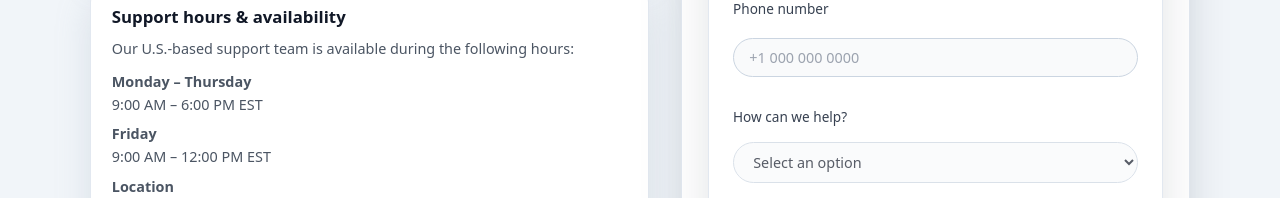
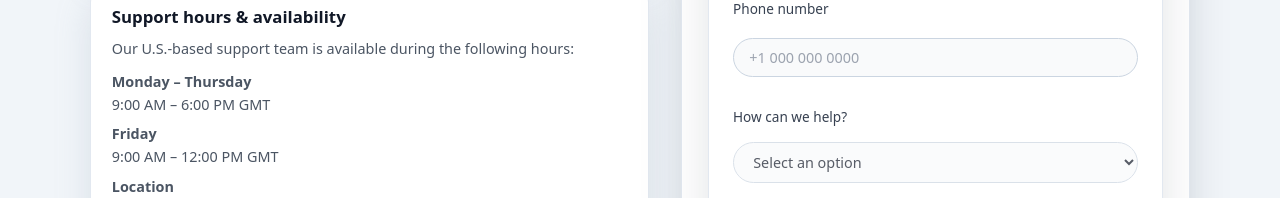
Before and after one commit to JamesBJqueen/04capital-invest, a React (Vite) app: page /contact in a window 1280 px wide. Shown: the part 754-952 px from the top of the page. Built offline with nearby package versions, Linux system fonts and the light colour scheme; a web font is replaced by a local one.

Commit message:
Change support hours to GMT and update location
Updated support hours and location for contact information.

```diff
--- a/src/sections/ContactSection/components/ContactGrid.tsx
+++ b/src/sections/ContactSection/components/ContactGrid.tsx
@@ -51,9 +51,9 @@ export const ContactGrid = () => {
           title="Support hours & availability"
           description="Our U.S.-based support team is available during the following hours:"
           contactItems={[
-            { label: "Monday – Thursday", content: "9:00 AM – 6:00 PM EST" },
-            { label: "Friday", content: "9:00 AM – 12:00 PM EST" },
-            { label: "Location", content: "U.S.-based support team" },
+            { label: "Monday – Thursday", content: "9:00 AM – 6:00 PM GMT" },
+            { label: "Friday", content: "9:00 AM – 12:00 PM GMT" },
+            { label: "Location", content: "SWEDISH.-based support team" },
           ]}
         />
       </div>
```
